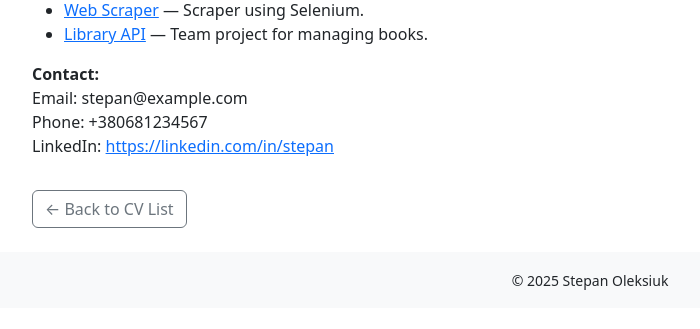
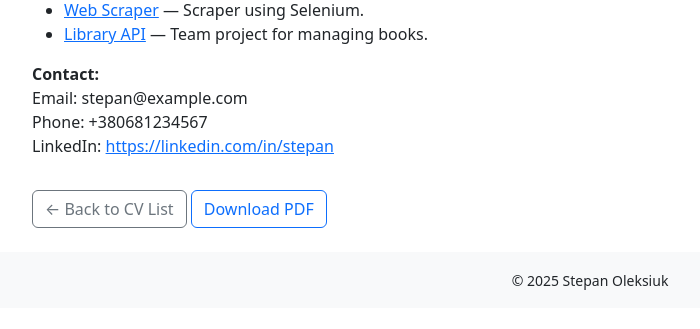
Before and after one commit to OleksiukStepan/DTeam-django-practical-test, a Django app: page /cv/1/ in a window 1280 px wide. Shown: the part 297-626 px from the top of the page, without its empty margins (50-750 px from the left). Run offline with Django 5.2, Linux system fonts and the light colour scheme; data comes from the database, SQL or seed files in the repository.

Commit message:
add button for cv downloading on detail page

```diff
--- a/templates/main/cv_detail.html
+++ b/templates/main/cv_detail.html
@@ -30,4 +30,5 @@
     </p>
 
     <a href="{% url 'main:cv_list' %}" class="btn btn-outline-secondary mt-3">← Back to CV List</a>
+    <a href="{% url 'main:cv_pdf' cv.id %}" class="btn btn-outline-primary mt-3">Download PDF</a>
 {% endblock %}
```
